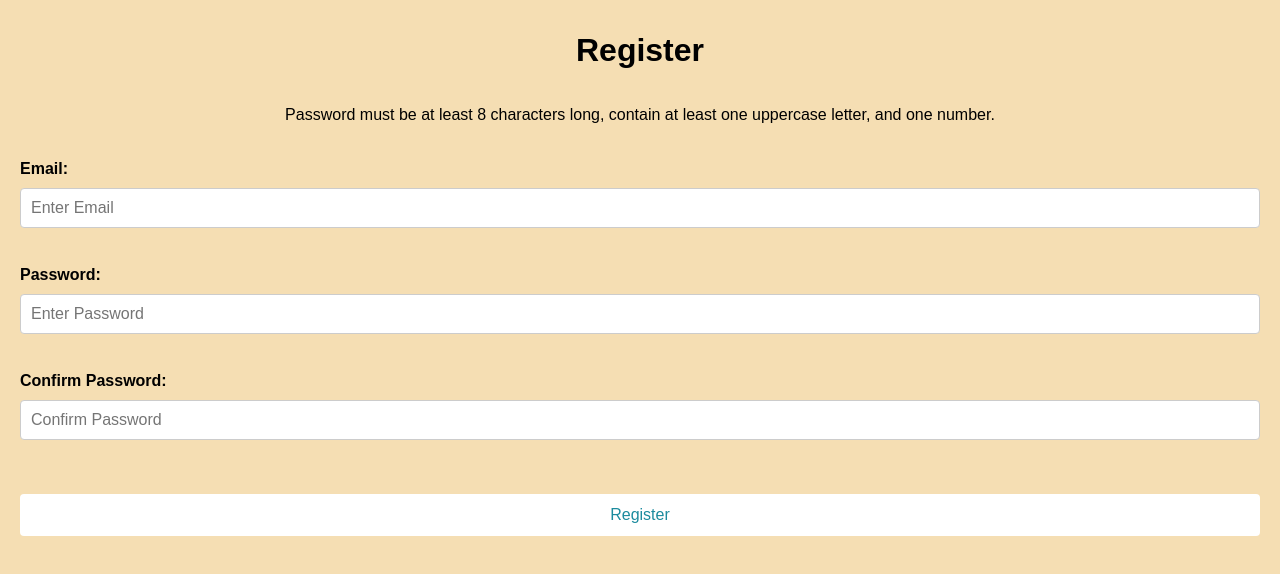
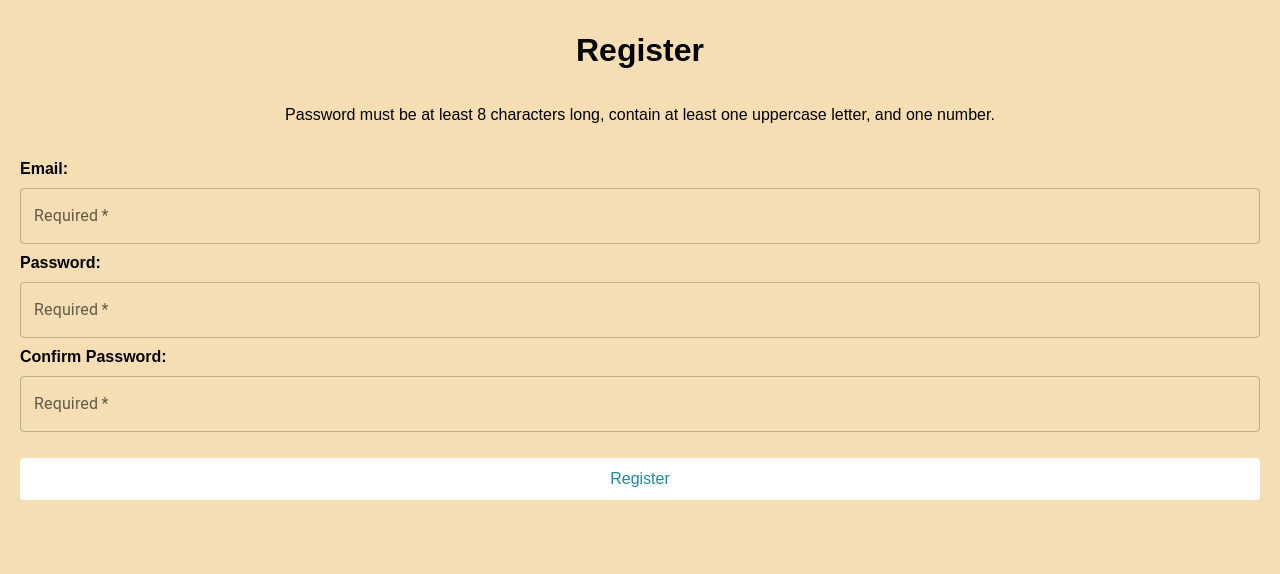
Before and after one commit to ypatel418/Zerra, a React (Vite) app in the folder FrontEnd/zerra/: page /register in a window 1280 px wide. Shown: the top 574 px of the page. Built offline with nearby package versions, Linux system fonts and the light colour scheme; no server answers.

Commit message:
Added MUI textbox component for login and signup, as well as added a more user friendly alert.

```diff
--- a/FrontEnd/zerra/src/Components/Login.jsx
+++ b/FrontEnd/zerra/src/Components/Login.jsx
@@ -2,6 +2,8 @@ import { signInWithEmailAndPassword } from "firebase/auth";
 import { auth } from "../firebase.js";
 import { useNavigate } from "react-router-dom";
 import styles from './Login.module.css';
+import TextField from '@mui/material/TextField';
+
 
 
 function Login() {
@@ -33,12 +35,28 @@ function Login() {
             <form onSubmit={handleLogin} className={styles["login-form"]}>
                 <label className={styles["login-label"]}>
                     Email:
-                    <input type="email" name="email" required placeholder="Enter Email"/>
+                    <div>
+                        <br />
+                        <TextField
+                        required
+                        id="outlined-required"
+                        label="Required"
+                        defaultValue="Enter Email"
+                        />
+                    </div>
                 </label>
                 <br />
                 <label className={styles["login-label"]}>
                     Password:
-                    <input type="password" name="password" required placeholder="Enter Password"/>
+                    <div>
+                        <br />
+                        <TextField
+                        required
+                        id="outlined-required"
+                        label="Required"
+                        defaultValue="Enter Password"
+                        />
+                    </div>
                 </label>
                 <br />
                 <button type="submit">Login</button>
--- a/FrontEnd/zerra/src/Components/Register.jsx
+++ b/FrontEnd/zerra/src/Components/Register.jsx
@@ -4,36 +4,41 @@ import { auth } from "../firebase.js";
 import { useNavigate } from "react-router-dom";
 import axios from "axios";
 import styles from './Register.module.css';
+import TextField from '@mui/material/TextField';
+import Alert from '@mui/material/Alert';
+
 
 function Register() {
 
     // Creates a navigate hook to redirect the user to the home page
     const navigate = useNavigate();
+    const [error, setError] = useState(null);
 
     const handleRegister = async (e) => {
         e.preventDefault();
+        setError(null);
 
         const email = e.target.email.value;
         const password = e.target.password.value;
         const confirmPassword = e.target.confirmPassword.value;
 
         if (password !== confirmPassword) {
-            alert("Passwords do not match!");
+            setError("Passwords do not match!");
             return;
         }
 
         if(password.length < 8) {
-            alert("Password should be at least 8 characters long!");
+            setError("Password should be at least 8 characters long!");
             return;
         }
 
         if(!/[A-Z]/.test(password)) {
-            alert("Password should contain at least one uppercase letter!");
+            setError("Password should contain at least one uppercase letter!");
             return;
         }
 
         if(!/[0-9]/.test(password)) {
-            alert("Password should contain at least one number!");
+            setError("Password should contain at least one number!");
             return;
         }
 
@@ -54,7 +59,7 @@ function Register() {
             // Redirect to home page
             navigate("/");
         } catch (e) {
-            alert(e.message);
+            setError(e.message);
         }
 
     }
@@ -65,13 +70,35 @@ function Register() {
             <p>Password must be at least 8 characters long, contain at least one uppercase letter, and one number.</p>
             <form onSubmit={handleRegister} className={styles["register-form"]}>
                 <label htmlFor="email">Email:</label>
-                <input type="email" name="email" placeholder="Enter Email" required /> <br />
+                <TextField
+                    required
+                    name="email"
+                    id="outlined-required"
+                    label="Required"
+                    type="email"
+                />
                 <label htmlFor="password">Password:</label>
-                <input type="password" name="password" placeholder="Enter Password" required /> <br />
+                <TextField
+                    required
+                    name="password"
+                    id="outlined-required"
+                    label="Required"
+                    type="password"
+                />
                 <label htmlFor="confirmPassword">Confirm Password:</label>
-                <input type="password" name="confirmPassword" placeholder="Confirm Password" required /> <br />
+                <TextField
+                    required
+                    name="confirmPassword"
+                    id="outlined-required"
+                    label="Required"
+                    type="password"
+                />
                 <button type="submit">Register</button>
             </form>
+
+            { // sets the error state to an alert if there is an error
+            error && <Alert variant="filled" severity="error" sx={{ mt: 2 }}>{error}</Alert>}
+
         </div>
     );
 }
```
